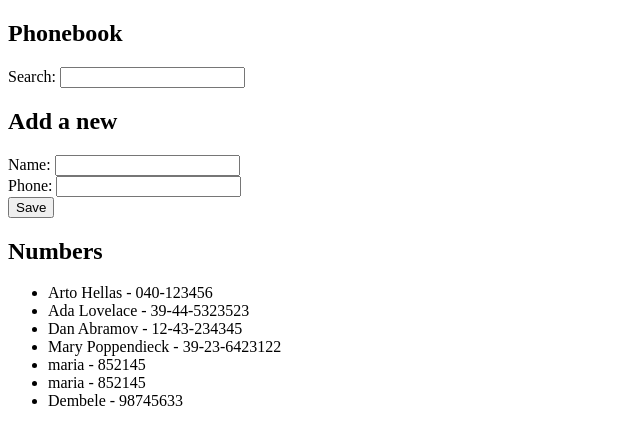
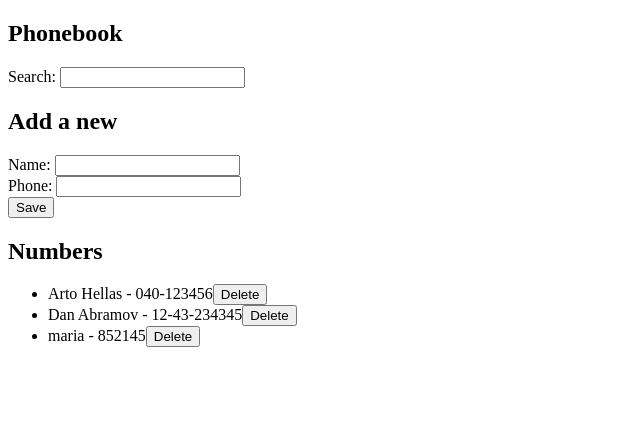
Before and after one commit to victoriapatarroyo/Fullstack-Helsinki-University, a React (Vite) app in the folder part2/phonebook/: page / in a window 1280 px wide. Shown: the top 444 px of the page, without its empty margins (0-640 px from the left). Built offline with nearby package versions, Linux system fonts and the light colour scheme; data requests are answered from the project's data file.

Commit message:
Ejercicio 2.14: La Agenda Telefónica paso 9

```diff
--- a/part2/phonebook/db.json
+++ b/part2/phonebook/db.json
@@ -6,34 +6,14 @@
       "id": "1"
     },
     {
-      "name": "Ada Lovelace",
-      "number": "39-44-5323523",
-      "id": "2"
-    },
-    {
       "name": "Dan Abramov",
       "number": "12-43-234345",
       "id": "3"
     },
     {
-      "name": "Mary Poppendieck",
-      "number": "39-23-6423122",
-      "id": "4"
-    },
-    {
       "name": "maria",
       "number": "852145",
       "id": "Ja7Dr1LGlks"
-    },
-    {
-      "name": "maria",
-      "number": "852145",
-      "id": "199UgNn5pwU"
-    },
-    {
-      "name": "Dembele",
-      "number": "98745633",
-      "id": "qqoi4r5uXzE"
     }
   ],
   "$schema": "./node_modules/json-server/schema.json"
--- a/part2/phonebook/src/App.jsx
+++ b/part2/phonebook/src/App.jsx
@@ -2,7 +2,7 @@ import { useState, useEffect } from "react";
 import Name from "./components/Name";
 import Filter from "./components/Filter";
 import personService from "./services/person";
-import person from "./services/person";
+//import person from "./services/person";
 
 const App = () => {
   const [persons, setPersons] = useState([]);
@@ -49,7 +49,7 @@ const App = () => {
     };
 
     personService.create(nameObject).then((returnedPerson) => {
-      setPersons(persons.concat(nameObject));
+      setPersons(persons.concat(returnedPerson));
       setNewName("");
       setNewNumber("");
     });
@@ -72,6 +72,26 @@ const App = () => {
     person.name.toLowerCase().includes(filter.toLowerCase()),
   );
 
+  const deleteNameOf = (id) => {
+    //const url = "http://localhost:3001/persons";
+    const person = persons.find((n) => n.id === id);
+    const confirmDelete = window.confirm(`Delete ${person.name} ?`);
+
+    if (!confirmDelete) {
+      return;
+    }
+
+    personService
+      .deletePerson(id)
+      .then(() => setPersons(persons.filter((n) => n.id !== id)))
+      .catch((error) => {
+        alert(
+          `Information of ${person.name} has already been removed from server`,
+        );
+        setPersons(persons.filter((p) => p.id !== id));
+      });
+  };
+
   return (
     <div>
       <h2>Phonebook</h2>
@@ -89,7 +109,11 @@ const App = () => {
       <h2>Numbers</h2>
       <ul>
         {namesToShow.map((person) => (
-          <Name key={person.name} name={person} />
+          <Name
+            key={person.id}
+            name={person}
+            deleteName={() => deleteNameOf(person.id)}
+          />
         ))}{" "}
       </ul>
     </div>
--- a/part2/phonebook/src/components/Name.jsx
+++ b/part2/phonebook/src/components/Name.jsx
@@ -1,7 +1,10 @@
-const Name = ({ name }) => {
+const Name = ({ name, deleteName }) => {
+  const label = "Delete";
+
   return (
     <li>
       {name.name} - {name.number}
+      <button onClick={deleteName}>{label}</button>
     </li>
   );
 };
--- a/part2/phonebook/src/services/person.js
+++ b/part2/phonebook/src/services/person.js
@@ -18,8 +18,14 @@ const update = (id, newObject) => {
   return request.then((response) => response.data);
 };
 
+const deletePerson = (id) => {
+  const request = axios.delete(`${baseUrl}/${id}`);
+  return request.then((response) => response.data);
+};
+
 export default {
   getAll,
   create,
   update,
+  deletePerson,
 };
```
